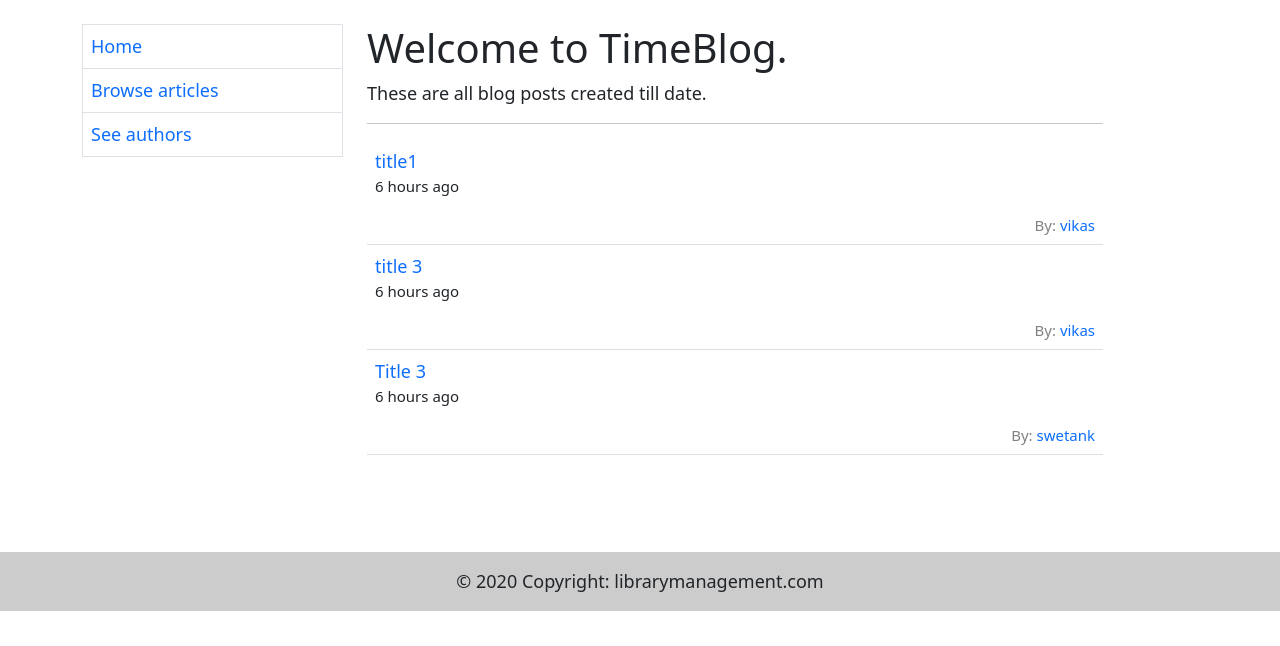
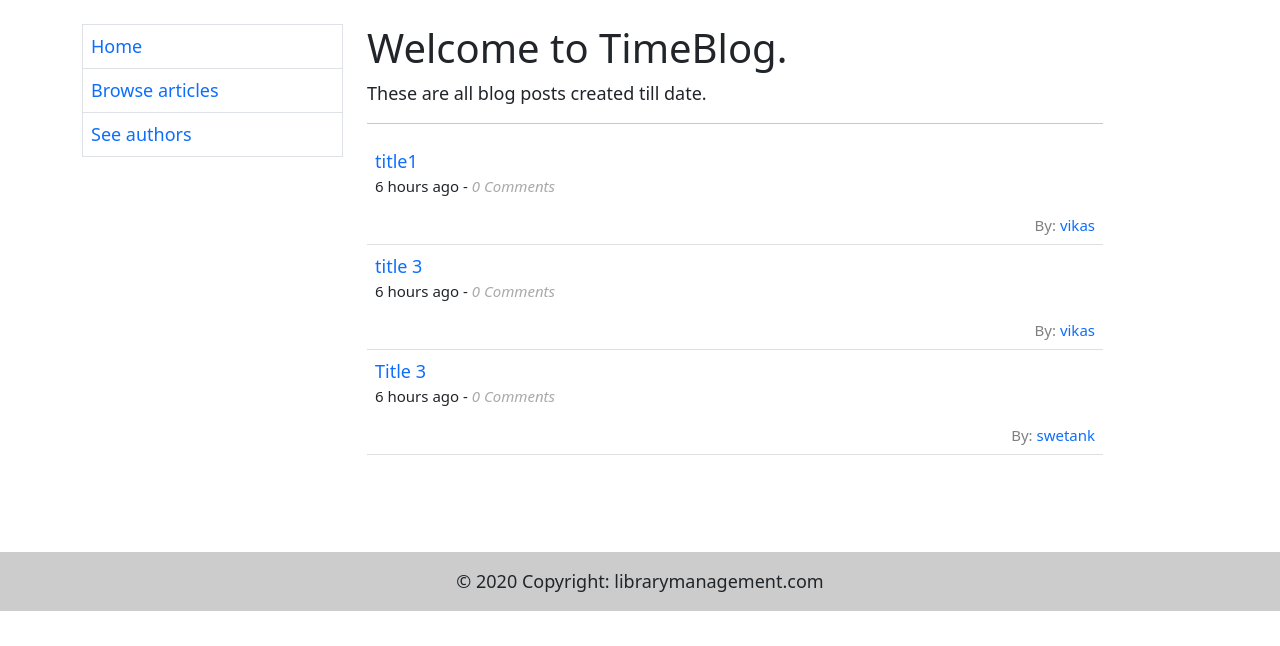
Before and after one commit to vikas1412/diyblog-djangodocs, a Django app: page /blogs/all/ in a window 1280 px wide. Shown: the part 51-697 px from the top of the page. Run offline with Django 3.2, Linux system fonts and the light colour scheme; data comes from the database, SQL or seed files in the repository; data that the repository does not hold is empty.

Commit message:
Display comment length in ListView html page

```diff
--- a/templates/blog/blogs.html
+++ b/templates/blog/blogs.html
@@ -46,7 +46,8 @@
         {% for blog in blogs %}
             <li class="p-2 list-group-item">
                 <a href="{% url 'blog' blog.id %}"> {{ blog.title }}</a>
-                <p style="font-size: 15px">{{ blog.timestamp|naturaltime }}</p>
+                <p style="font-size: 15px">{{ blog.timestamp|naturaltime }} - <i style="color: darkgrey"> {{ blog.comment_set.count }} Comments</i>
+                </p>
                 <a href="{% url 'author' blog.author.id %}" style="font-size: 15px; float:right"><span
                         style="color: gray">By:</span> {{ blog.author }}</a>
             </li>
```
